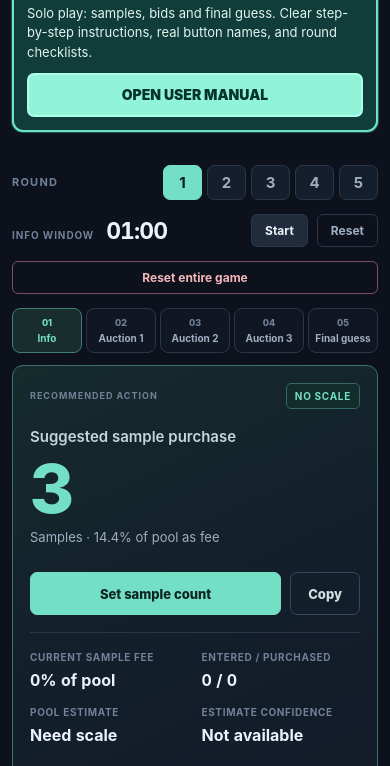
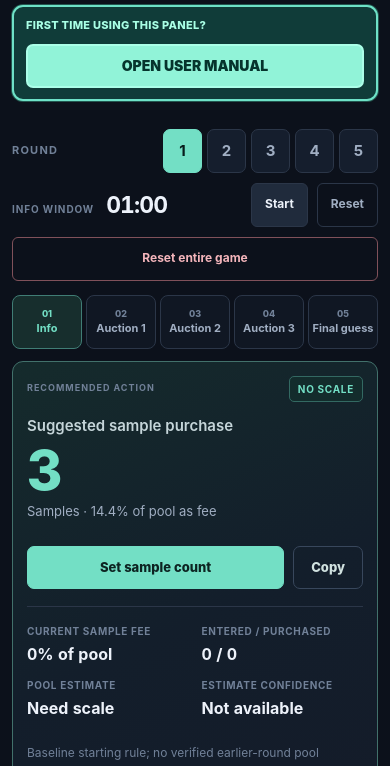
Before and after one commit to ABCPeter123/HRT-Game, a website with bundled scripts: page scavenger/index.html in a window 390 px wide. Shown: the part 123-889 px from the top of the page. Built offline with nearby package versions, Linux system fonts and the light colour scheme.

Commit message:
Enable shared mobile responsive layout on scavenger

```diff
--- a/scavenger/index.html
+++ b/scavenger/index.html
@@ -7,8 +7,9 @@
   <meta name="description" content="Scavenger live decision assistant for the Waterloo Quant Club Fall 2026 competition. Fast, local-only auction and guessing recommendations.">
   <title>Scavenger | Quant Comp 2026</title>
   <link rel="stylesheet" href="./styles.css">
+<link rel="stylesheet" href="../mobile.css">
 </head>
-<body>
+<body class="game-scavenger">
   <div class="shell">
     <header class="masthead">
       <div class="brandline">
```
